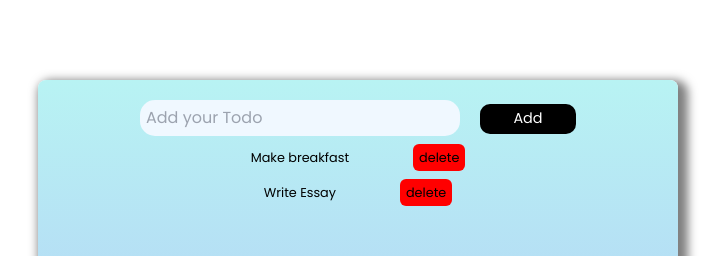
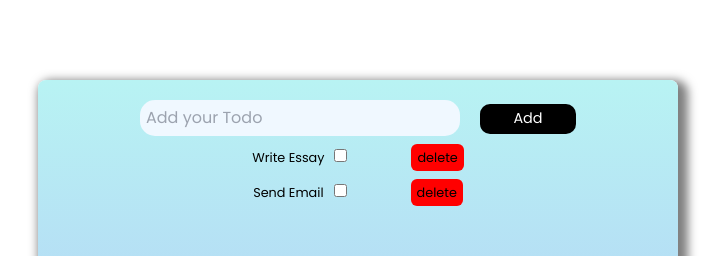
Before and after one commit to Annetaliya/Practice, a React (Create React App) app: page / in a window 1280 px wide. Shown: the top 256 px of the page, without its empty margins (282-1007 px from the left). Built offline with nearby package versions, Linux system fonts and the light colour scheme.

Commit message:
add checkbox functionality

```diff
--- a/src/components/todo/Todo.js
+++ b/src/components/todo/Todo.js
@@ -4,7 +4,12 @@
 
 const Todo = () => {
    const [input, setInput] = useState('');
-   const [items, setItems] = useState(['Make breakfast', 'Write Essay'])
+   const [items, setItems] = useState(
+    [
+        {text: 'Write Essay', checked: false},
+        {text: 'Send Email', checked: false}
+    ]
+)
 
 
    const handleChange = (e) => {
@@ -27,7 +32,13 @@
    const handleDeleteTodo = (id) => {
     const updtatedItems = items.filter((__, index) => index !== id)
     setItems(updtatedItems)
+   }
 
+   const handleCheckBox = (id) => {
+    const checkedItem = items.map((itemlist, index) =>
+        index === id ? {...items, checked: !itemlist.checked} : items
+    )
+    setItems(checkedItem)
    }
 
   return (
@@ -45,8 +56,14 @@
             <ul>
             {items.length !==0 ?
             items.map((listItems, index) => (
-                <li key={index}>{listItems}
-                <button onClick={()=>handleDeleteTodo(index)} className='btn2'>delete</button>
+                <li key={index}>{listItems.text}
+                    <input
+                    type='checkbox'
+                    checked={listItems.checked}
+                    className='checked'
+                    onChange={() => handleCheckBox(index)}
+                    />
+                    <button onClick={()=>handleDeleteTodo(index)} className='btn2'>delete</button>
                 </li>
             ))
             : <p>No items</p>}
--- a/src/components/todo/todo.css
+++ b/src/components/todo/todo.css
@@ -50,3 +50,6 @@
     outline: none;
 
 }
+.checked {
+    margin-left: 10px;
+}
```
